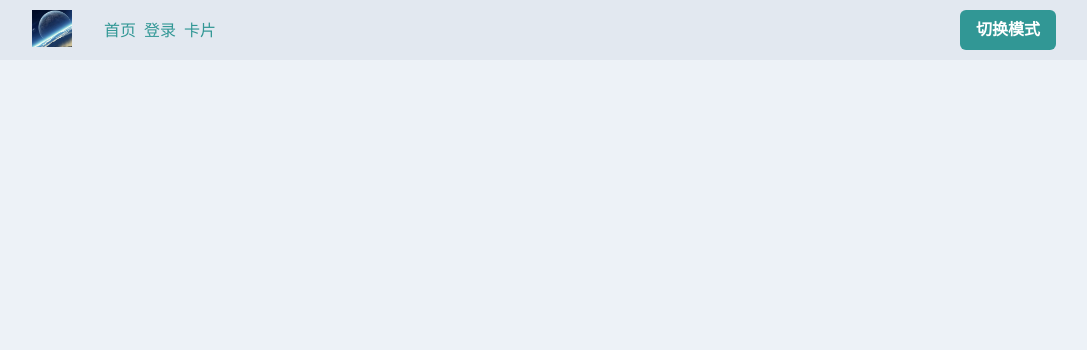
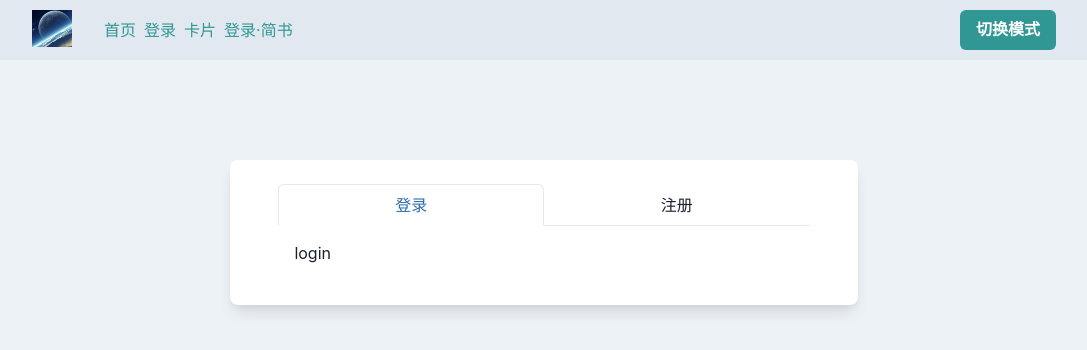
Before and after one commit to thxl2010/react-app-chakra, a React (Create React App) app: page /jianshu in a window 1280 px wide. Before the commit this address had no page. Shown: the top 350 px of the page, without its empty margins (96-1183 px from the left). Built offline with nearby package versions, Linux system fonts and the light colour scheme.

Commit message:
part4-module3-task7-work: 将简书登录框封装成一个登录/注册组件 init

```diff
--- a/src/layout/Header.js
+++ b/src/layout/Header.js
@@ -12,6 +12,7 @@ export default function Header() {
           <Link to="/">首页</Link>
           <Link to="/login">登录</Link>
           <Link to="/card">卡片</Link>
+          <Link to="/jianshu">登录·简书</Link>
         </Stack>
         <Button
           colorScheme="teal"
--- a/src/layout/Main.js
+++ b/src/layout/Main.js
@@ -4,6 +4,7 @@ import { Box } from '@chakra-ui/react';
 import Home from '../views/home';
 import Login from '../views/login';
 import Card from '../views/card';
+import JianShu from '../views/jianshu';
 
 export default function Main() {
   return (
@@ -12,6 +13,7 @@ export default function Main() {
         <Route path="/" element={<Home />} />
         <Route path="/login" element={<Login />} />
         <Route path="/card" element={<Card />} />
+        <Route path="/jianshu" element={<JianShu />} />
       </Routes>
     </Box>
   );
--- /dev/null
+++ b/src/views/jianshu/Container.js
@@ -0,0 +1,48 @@
+/**
+ * 简书
+ */
+import {
+  Box,
+  Tabs,
+  Tab,
+  TabList,
+  TabPanels,
+  TabPanel,
+  Image,
+  useColorModeValue,
+} from '@chakra-ui/react';
+import SignUp from './SignUp';
+import SignIn from './SignIn';
+
+export default function Container() {
+  const bgColor = useColorModeValue('white', 'gray.700');
+
+  return (
+    <>
+      <Box
+        bgColor={bgColor}
+        px={12}
+        py={6}
+        w="50%"
+        minW="375px"
+        boxShadow="lg"
+        borderRadius="lg"
+      >
+        <Tabs variant="enclosed" isFitted>
+          <TabList>
+            <Tab>登录</Tab>
+            <Tab>注册</Tab>
+          </TabList>
+          <TabPanels>
+            <TabPanel>
+              <SignIn />
+            </TabPanel>
+            <TabPanel>
+              <SignUp />
+            </TabPanel>
+          </TabPanels>
+        </Tabs>
+      </Box>
+    </>
+  );
+}
--- /dev/null
+++ b/src/views/jianshu/SignIn.js
@@ -0,0 +1,3 @@
+export default function SignIn() {
+  return <>login</>;
+}
--- /dev/null
+++ b/src/views/jianshu/SignUp.js
@@ -0,0 +1,3 @@
+export default function SignUp() {
+  return <>register</>;
+}
--- /dev/null
+++ b/src/views/jianshu/index.js
@@ -0,0 +1,9 @@
+import Container from './Container';
+
+export default function JianShu() {
+  return (
+    <>
+      <Container />
+    </>
+  );
+}
```
